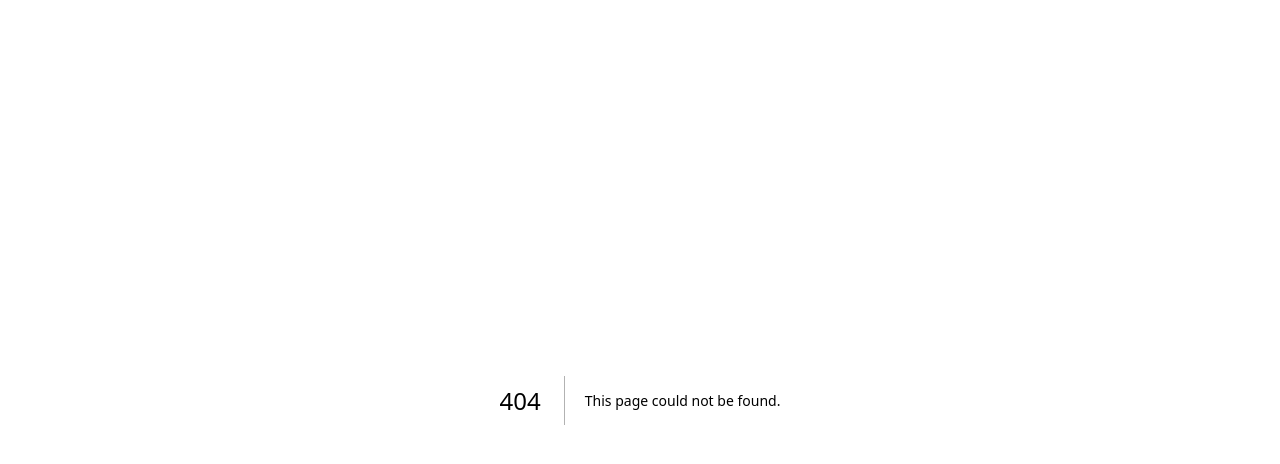
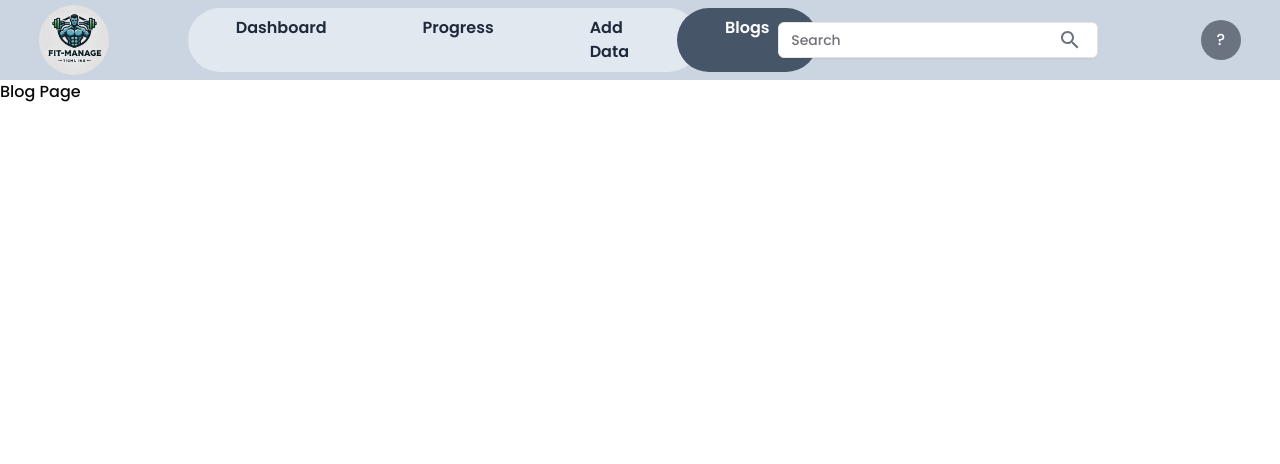
Before and after one commit to SohalSawardekar/fit-manage, a Next.js app: page /dashboard/blogs in a window 1280 px wide. Before the commit this address had no page. Shown: the top 464 px of the page. Built offline with nearby package versions, Linux system fonts and the light colour scheme; no server answers.

Commit message:
first commit

```diff
--- /dev/null
+++ b/app/admin/dashboard/page.jsx
@@ -0,0 +1,32 @@
+"use client";
+
+import LoadingScreen from "@components/loadingScreen";
+import Navbar from "@components/navbar";
+import { useSession } from "next-auth/react";
+import { useRouter } from "next/navigation";
+import { useEffect } from "react";
+
+const AdminDashboard = () => {
+  const { data: session, status } = useSession();
+  const router = useRouter(); // Corrected useRouter()
+
+  useEffect(() => {
+    if (status === "loading") return;
+    if (status === "unauthenticated") {
+      router.push("/"); // Redirect to homepage if unauthenticated
+    }
+  }, [status, router]);
+
+  if (status === "loading") {
+    return <LoadingScreen />; // Show loading screen while session is loading
+  }
+
+  return (
+    <div>
+      <Navbar />
+      Admin Dashboard
+    </div>
+  );
+};
+
+export default AdminDashboard;
--- /dev/null
+++ b/app/admin/page.jsx
@@ -0,0 +1,42 @@
+'use client'
+
+import React from "react";
+import Image from "@node_modules/next/image";
+import Link from "@node_modules/next/link";
+import { useSession } from "@node_modules/next-auth/react";
+import { useState, useEffect } from "react";
+
+const page = () => {
+  const { data: session, status } = useSession;
+  const [isAdmin, setIsAdmin] = useState(false);
+
+  return (
+    <div className="h-screen w-full">
+      <nav className="min-h-[5rem] bg-slate-300" />
+      <div className="flex flex-col items-center min-h-full bg-slate-100">
+        <h1 className="pt-[5rem] pb-[5rem] text-[6rem] h-[50%] flex items-center font-extrabold bg-gradient-to-br from-indigo-800 via-cyan-600 to-lime-500 bg-transparent text-transparent bg-clip-text">
+          Welcome Admin
+        </h1>
+        <Image
+          src="/logo/logo.png"
+          width={500}
+          height={500}
+          alt="Logo"
+          className="rounded-full "
+        />
+        <div className="min-h-[50vh] flex items-center justify-center">
+          <Link
+            href="/admin/dashboard"
+            className="px-[5rem] py-[2rem] rounded-full bg-gradient-to-br from-sky-900 via-emerald-600 to-green-400 shadow-md shadow-slate-400"
+          >
+            <h1 className="text-white font-bold text-xl w-full h-full">
+              Go To Dashboard
+            </h1>
+          </Link>
+        </div>
+      </div>
+    </div>
+  );
+};
+
+export default page;
--- /dev/null
+++ b/app/dashboard/blogs/page.jsx
@@ -0,0 +1,15 @@
+import React from "react";
+import Navbar from "@components/navbar";
+
+const BlogPage = () => {
+  return (
+    <div>
+      <Navbar />
+      <div>
+        <h1>Blog Page</h1>
+      </div>
+    </div>
+  );
+};
+
+export default BlogPage;
--- a/app/dashboard/page.jsx
+++ b/app/dashboard/page.jsx
@@ -22,10 +22,21 @@ const Homepage = () => {
 
   return (
     <div>
-      <div className="fixed top-0 left-0 w-full z-50 bg-white/60 backdrop-blur-md shadow-md">
+      <div className="fixed top-0 left-0 w-full z-50 bg-slate-50 backdrop-blur-md shadow-md">
         <Navbar />
       </div>
-      <main className="mt-[5rem] w-full flex items-center">Dashboard</main>
+      <main className="mt-[5rem] w-full flex justify-center">
+        {/* Desktop View */}
+        <div className="mt-[2rem] w-full h-screen flex flex-col justify-start items-center">
+          <div className="flex flex-col w-[60%] h-[80%] bg-slate-200 justify-start items-center rounded-3xl">
+            <h1 className="mt-5 text-[5rem] z-10 font-semibold bg-gradient-to-br from-blue-700 via-cyan-600 to-green-500 bg-transparent text-transparent bg-clip-text">
+              Diet Plan
+            </h1>
+          </div>
+          {/* <div>Workout</div>
+          <div>Calories burnt</div> */}
+        </div>
+      </main>
     </div>
   );
 };
--- a/app/login/form.jsx
+++ b/app/login/form.jsx
@@ -14,8 +14,6 @@ export default function form() {
   const [errMessage, setErrMessage] = useState("");
   const [isPasswordVisible, setIsPasswordVisible] = useState(false);
   const [isAdminPasswordVisible, setIsAdminPasswordVisible] = useState(false);
-  const [isEmployeePasswordVisible, setIsEmployeePasswordVisible] =
-    useState(false);
 
   const handleSubmit = (e) => {
     e.preventDefault();
@@ -23,7 +21,7 @@ export default function form() {
     signIn("credentials", {
       email: username,
       password: password,
-      callbackUrl: "/dashboard",
+      // callbackUrl: "/dashboard",
       redirect: false,
     }).catch((error) =>
       setErrMessage("Login failed. Please check your credentials.")
@@ -113,7 +111,10 @@ export default function form() {
             <h2 className="text-xl font-semibold pt-4 pb-4 flex justify-center w-full">
               Admin Login
             </h2>
-            <form className="flex flex-col gap-4 items-center">
+            <form
+              onSubmit={handleSubmit}
+              className="flex flex-col gap-4 items-center"
+            >
               <input
                 type="text"
                 placeholder="Username"
--- a/app/login/page.jsx
+++ b/app/login/page.jsx
@@ -1,26 +1,30 @@
-'use client'
+"use client";
 
-import Form from './form';
-import { useRouter } from 'next/navigation';
-import { useSession } from '@node_modules/next-auth/react';
-import { useEffect } from 'react';
-import LoadingScreen from '@components/loadingScreen';
+import Form from "./form";
+import { useRouter } from "next/navigation";
+import { useSession } from "@node_modules/next-auth/react";
+import { useEffect } from "react";
+import LoadingScreen from "@components/loadingScreen";
 
 const Login = () => {
   const router = useRouter();
   const { data: session, status } = useSession();
 
   useEffect(() => {
-    if (status === 'authenticated') {
-      router.push('/dashboard');
+    if (session && status === "authenticated") {
+      if (session.user.role === "user") {
+        router.push("/dashboard");
+      } else {
+        router.push("/admin");
+      }
     }
   }, [status, router]);
 
-  if (status === 'loading') {
+  if (status === "loading") {
     return <LoadingScreen />;
   }
 
-  if (status === 'unauthenticated') {
+  if (status === "unauthenticated") {
     return <Form />;
   }
 
--- a/app/register/form.jsx
+++ b/app/register/form.jsx
@@ -1,57 +1,66 @@
-'use client'
+"use client";
 
-import React, { useState } from 'react';
-import Link from '@node_modules/next/link';
-import { FaEye, FaEyeSlash } from 'react-icons/fa';
+import React, { useState } from "react";
+import Link from "@node_modules/next/link";
+import { FaEye, FaEyeSlash } from "react-icons/fa";
+import { useRouter } from "@node_modules/next/navigation";
 
 export default function Form() {
+  const router = useRouter();
   const handleSubmit = async (e) => {
     e.preventDefault();
 
-        if(!username || !email || !password || !confirmPassword) {
-          alert('All fields are neccessary')
-          return
+    if (!username || !email || !password || !confirmPassword) {
+      alert("All fields are neccessary");
+      return;
     }
 
     try {
-          const res = await fetch('api/auth/register', {
-            method: 'POST',
+      const res = await fetch("api/auth/register", {
+        method: "POST",
         headers: {
-              'Content-Type': 'application/json',
+          "Content-Type": "application/json",
         },
         body: JSON.stringify({
           username: username,
           email: email,
           password: password,
-              role: 'user',
-            })
-          })
+          role: "user",
+        }),
+      });
 
-          if(res.ok) {
+      if (res.ok) {
         const form = e.target;
         form.reset();
+        router.push("/login");
       } else {
-            console.log('user registration failed')
+        console.log("user registration failed");
       }
     } catch (error) {
-          console.log('failed to register')
+      console.log("failed to register");
     }
   };
 
   const [isPasswordVisible, setIsPasswordVisible] = useState(false);
-    const [isConfirmPasswordVisible, setIsConfirmPasswordVisible] = useState(false);
-    const [username, setUsername] = useState('');
-    const [email, setEmail] = useState('');
-    const [password, setPassword] = useState('');
-    const [confirmPassword, setConfirmPassword] = useState('');
+  const [isConfirmPasswordVisible, setIsConfirmPasswordVisible] =
+    useState(false);
+  const [username, setUsername] = useState("");
+  const [email, setEmail] = useState("");
+  const [password, setPassword] = useState("");
+  const [confirmPassword, setConfirmPassword] = useState("");
 
-    return(
+  return (
     <div className="min-h-screen flex items-center justify-center bg-gray-100">
       <div className="w-[90%] max-w-2xl min-h-[70vh] bg-white shadow-lg rounded-[3rem] p-8">
         <h1 className="text-2xl font-bold text-center mb-6">Register</h1>
         <div className="mb-8">
-            <h2 className="text-xl font-semibold pt-4 pb-4 flex justify-center w-full">User Register</h2>
-            <form onSubmit={handleSubmit} className="flex flex-col gap-4 items-center gap-y-[1rem]">
+          <h2 className="text-xl font-semibold pt-4 pb-4 flex justify-center w-full">
+            User Register
+          </h2>
+          <form
+            onSubmit={handleSubmit}
+            className="flex flex-col gap-4 items-center gap-y-[1rem]"
+          >
             <input
               type="text"
               placeholder="Name"
@@ -66,7 +75,7 @@ export default function Form() {
             />
             <div className="relative w-3/4">
               <input
-                    type={isPasswordVisible ? 'text' : 'password'}
+                type={isPasswordVisible ? "text" : "password"}
                 placeholder="Password"
                 className="w-full p-3 border rounded-md focus:outline-blue-500"
                 onChange={(e) => setPassword(e.target.value)}
@@ -81,14 +90,16 @@ export default function Form() {
             </div>
             <div className="relative w-3/4">
               <input
-                    type={isConfirmPasswordVisible ? 'text' : 'password'}
+                type={isConfirmPasswordVisible ? "text" : "password"}
                 placeholder="Confirm Password"
                 className="w-full p-3 border rounded-md focus:outline-blue-500"
                 onChange={(e) => setConfirmPassword(e.target.value)}
               />
               <button
                 type="button"
-                    onClick={() => setIsConfirmPasswordVisible(!isConfirmPasswordVisible)}
+                onClick={() =>
+                  setIsConfirmPasswordVisible(!isConfirmPasswordVisible)
+                }
                 className="absolute top-1/2 right-3 transform -translate-y-1/2 text-gray-600 hover:text-gray-800"
               >
                 {isConfirmPasswordVisible ? <FaEyeSlash /> : <FaEye />}
@@ -109,5 +120,5 @@ export default function Form() {
         </div>
       </div>
     </div>
-    )
+  );
 }
--- a/components/navbar.jsx
+++ b/components/navbar.jsx
@@ -14,11 +14,13 @@ import {
 } from "@/components/ui/dropdown-menu";
 import { Input } from "@/components/ui/input";
 import SearchIcon from "@mui/icons-material/Search";
+import { usePathname } from "next/navigation";
 
 const Navbar = () => {
   const { data: session, status } = useSession();
   const [userData, setUserData] = useState(null);
   const [error, setError] = useState("");
+  const pathname = usePathname();
 
   useEffect(() => {
     const fetchUserData = async () => {
@@ -63,24 +65,46 @@ const Navbar = () => {
         </Link>
 
         {/* Navigation Button */}
-        <div className="flex flex-row w-[40%] justify-around rounded-full px-auto py-auto font-semibold">
+        <div className="flex flex-row w-[40%] bg-slate-200 justify-around rounded-full px-auto py-auto font-semibold">
           <Link
             href="/dashboard"
-            className="px-6 py-2 rounded-full text-slate-800 hover:bg-slate-600 hover:text-white"
+            className={`px-12 py-2 rounded-full ${
+              pathname === "/dashboard"
+                ? "bg-blue-900 text-white"
+                : "text-slate-800 hover:bg-slate-600 hover:text-white"
+            }`}
           >
             Dashboard
           </Link>
           <Link
-            href="/dashboard"
-            className="px-6 py-2 rounded-full text-slate-800 hover:bg-slate-600 hover:text-white"
+            href="/dashboard/progress"
+            className={`px-12 py-2 rounded-full ${
+              pathname === "/dashboard/progress"
+                ? "bg-slate-600 text-white"
+                : "text-slate-800 hover:bg-slate-600 hover:text-white"
+            }`}
           >
             Progress
           </Link>
           <Link
-            href="/dashboard"
-            className="px-6 py-2 rounded-full text-slate-800 hover:bg-slate-600 hover:text-white"
+            href="/dashboard/add-data"
+            className={`px-12 py-2 rounded-full ${
+              pathname === "/dashboard/add-data"
+                ? "bg-slate-600 text-white"
+                : "text-slate-800 hover:bg-slate-600 hover:text-white"
+            }`}
           >
-            add data
+            Add Data
+          </Link>
+          <Link
+            href="/dashboard/blogs"
+            className={`px-12 py-2 rounded-full ${
+              pathname === "/dashboard/blogs"
+                ? "bg-slate-600 text-white"
+                : "text-slate-800 hover:bg-slate-600 hover:text-white"
+            }`}
+          >
+            Blogs
           </Link>
         </div>
 
@@ -144,6 +168,9 @@ const Navbar = () => {
             <DropdownMenuItem asChild className="cursor-pointer">
               <Link href="/dashboard/profile">Profile</Link>
             </DropdownMenuItem>
+            <DropdownMenuItem asChild className="cursor-pointer">
+              <Link href="/dashboard">Membership</Link>
+            </DropdownMenuItem>
             <DropdownMenuItem
               disabled
               className="cursor-not-allowed opacity-50"
```
Also changed, not shown: app/layout.jsx (+4 -6 lines), components/provider.jsx (+3 -5 lines). Lines whose indentation alone changed are shown as unchanged.
